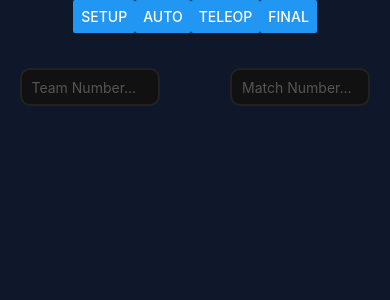
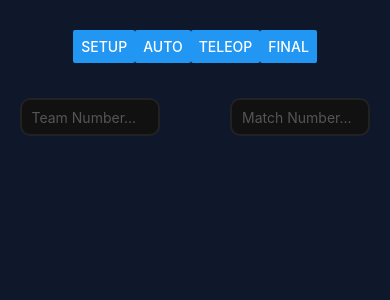
Before and after one commit to jmurphy5613/robotics-scouting-mobile-temp, a React Native app: screen / in a window 390 px wide. Shown: the top 300 px of the page. Built offline with nearby package versions, Linux system fonts and the light colour scheme.

Commit message:
added margin to navigation

```diff
--- a/App.js
+++ b/App.js
@@ -265,6 +265,7 @@ const styles = StyleSheet.create({
     height: '100%'
   },
   nav: {
+    marginTop: 30,
     flexDirection: 'row',
     justifyContent: 'center',
   },
```
